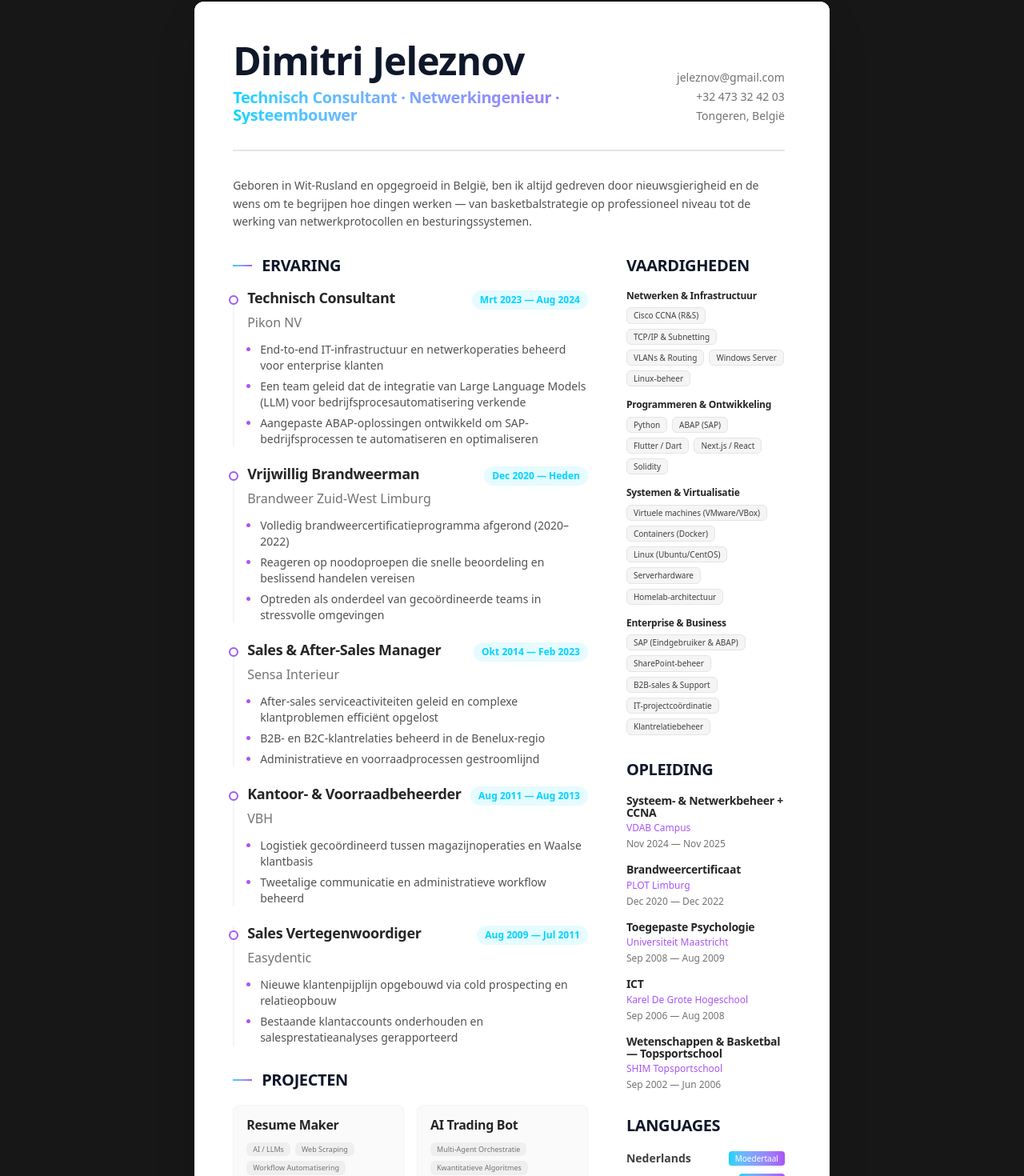
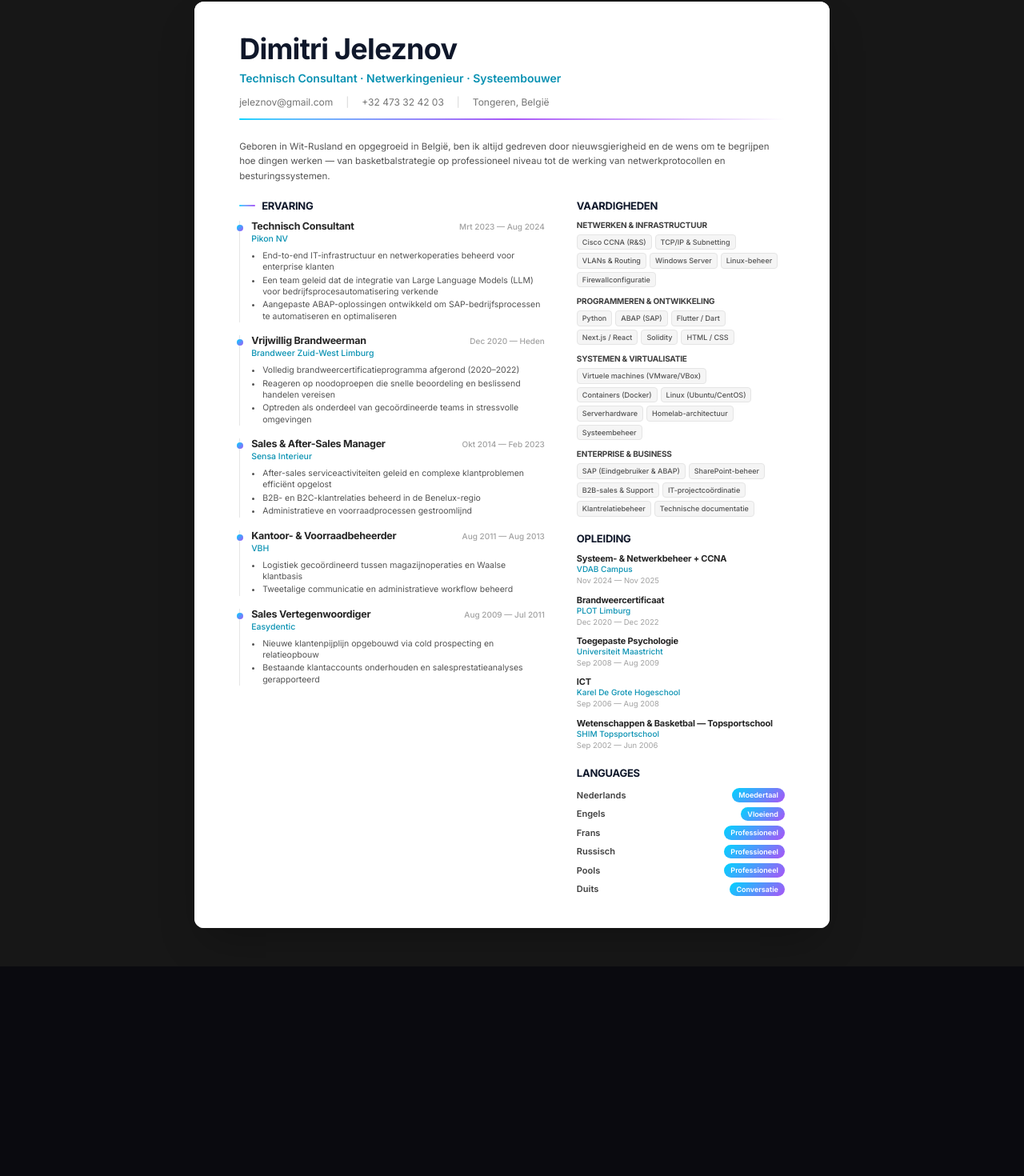
Before and after one commit to Albiniu5/ResumeWebsite, a Next.js app: page /resume in a window 1280 px wide. Shown: the part 122-1592 px from the top of the page at 80% size. After the commit the page ends 1330 px from the top, so only its background shows below. Built offline with nearby package versions, Linux system fonts and the light colour scheme.

Commit message:
fix: remove projects and polish CV design

```diff
--- a/src/app/resume/ResumeContent.tsx
+++ b/src/app/resume/ResumeContent.tsx
@@ -14,7 +14,6 @@ export default function ResumeContent() {
         aboutData,
         skillsData,
         experienceData,
-        projectsData,
         educationData,
         languagesData,
         ui
@@ -29,8 +28,9 @@ export default function ResumeContent() {
     });
 
     return (
-        <div className="min-h-screen bg-neutral-900 py-12 px-4 selection:bg-[#00d4ff]/30 selection:text-white">
-            <div className="max-w-4xl mx-auto mb-8 flex items-center justify-between">
+        <div className="min-h-screen bg-neutral-900 py-12 px-4 selection:bg-[#00d4ff]/30 selection:text-white print:bg-white print:p-0 print:m-0">
+            {/* Toolbar — hidden on print */}
+            <div className="max-w-4xl mx-auto mb-8 flex items-center justify-between print:hidden">
                 <Link
                     href="/"
                     className="flex items-center gap-2 text-gray-400 hover:text-white transition-colors"
@@ -45,105 +45,88 @@ export default function ResumeContent() {
                 </button>
             </div>
 
-            {/* A4 Print Container */}
-            <div className="max-w-[210mm] mx-auto bg-white rounded-xl shadow-2xl overflow-hidden print:shadow-none print:w-[210mm] print:h-[297mm]">
+            {/* ───── A4 Page ───── */}
+            <div className="max-w-[210mm] mx-auto bg-white rounded-xl shadow-2xl overflow-hidden print:shadow-none print:rounded-none">
                 <div
                     ref={componentRef}
-                    className="w-[210mm] min-h-[297mm] bg-white text-neutral-900 p-12 pr-14 box-border font-sans"
-                    style={{ WebkitPrintColorAdjust: 'exact', printColorAdjust: 'exact' }}
+                    className="w-[210mm] min-h-[297mm] bg-white text-neutral-800 px-14 py-10 box-border"
+                    style={{ fontFamily: "'Inter', 'Segoe UI', sans-serif", WebkitPrintColorAdjust: 'exact', printColorAdjust: 'exact' }}
                 >
-                    {/* Header */}
-                    <div className="border-b-2 border-neutral-200 pb-8 mb-8 flex justify-between items-end">
-                        <div className="flex-1">
-                            <h1 className="text-5xl font-extrabold text-[#0f172a] mb-2 tracking-tight">
-                                {siteConfig.name}
-                            </h1>
-                            <h2 className="text-xl font-medium text-transparent bg-clip-text bg-gradient-to-r from-[#00d4ff] to-[#a855f7]">
-                                {siteConfig.hero.subtitle}
-                            </h2>
+                    {/* ── Header ── */}
+                    <header className="mb-6">
+                        <h1 className="text-4xl font-extrabold text-[#0f172a] tracking-tight leading-none">
+                            {siteConfig.name}
+                        </h1>
+                        <p className="text-sm font-semibold mt-1.5" style={{ color: '#0891b2' }}>
+                            {siteConfig.hero.subtitle}
+                        </p>
+                        <div className="flex items-center gap-4 mt-3 text-xs text-neutral-500">
+                            <span>{siteConfig.email}</span>
+                            <span className="text-neutral-300">|</span>
+                            <span>{siteConfig.phone}</span>
+                            <span className="text-neutral-300">|</span>
+                            <span>{siteConfig.location}</span>
                         </div>
-                        <div className="text-right text-sm text-neutral-500 space-y-1">
-                            <p>{siteConfig.email}</p>
-                            <p>{siteConfig.phone}</p>
-                            <p>{siteConfig.location}</p>
-                        </div>
-                    </div>
+                        <div className="mt-3 h-[2px] w-full bg-gradient-to-r from-[#00d4ff] via-[#a855f7] to-transparent rounded-full" />
+                    </header>
 
-                    {/* Summary */}
-                    <div className="mb-8">
-                        <p className="text-neutral-600 leading-relaxed text-sm">
+                    {/* ── Summary ── */}
+                    <section className="mb-5">
+                        <p className="text-[11.5px] leading-relaxed text-neutral-600">
                             {aboutData.paragraphs[0]}
                         </p>
-                    </div>
+                    </section>
 
-                    <div className="grid grid-cols-3 gap-12">
-                        {/* Main Content (Left: 2 Cols) */}
-                        <div className="col-span-2 space-y-8">
+                    {/* ── Two-column body ── */}
+                    <div className="grid grid-cols-[1fr_260px] gap-10">
+
+                        {/* ═══ LEFT COLUMN ═══ */}
+                        <div className="space-y-5">
 
                             {/* Experience */}
                             <section>
-                                <h3 className="text-xl font-bold text-[#0f172a] mb-5 uppercase tracking-wider flex items-center gap-3">
-                                    <span className="w-6 h-[2px] bg-gradient-to-r from-[#00d4ff] to-[#a855f7]"></span>
+                                <h3 className="text-[13px] font-bold text-[#0f172a] uppercase tracking-[0.15em] mb-3 flex items-center gap-2">
+                                    <span className="w-5 h-[2px] bg-gradient-to-r from-[#00d4ff] to-[#a855f7] rounded-full" />
                                     {ui.nav.experience}
                                 </h3>
-                                <div className="space-y-6">
+                                <div className="space-y-4">
                                     {experienceData.map((exp: any, i: number) => (
-                                        <div key={i} className="relative pl-4 border-l-2 border-neutral-100">
-                                            <div className="absolute w-3 h-3 bg-white border-2 border-[#a855f7] rounded-full -left-[7.5px] top-1.5" />
-                                            <div className="flex justify-between items-baseline mb-1">
-                                                <h4 className="font-bold text-neutral-800 text-lg">{exp.role}</h4>
-                                                <span className="text-xs font-semibold text-[#00d4ff] bg-[#00d4ff]/10 px-2.5 py-1 rounded-full">{exp.period}</span>
+                                        <div key={i} className="relative pl-3.5 border-l border-neutral-200">
+                                            <div className="absolute w-2 h-2 rounded-full -left-[4.5px] top-[5px]" style={{ background: 'linear-gradient(135deg, #00d4ff, #a855f7)' }} />
+                                            <div className="flex justify-between items-baseline">
+                                                <h4 className="text-[12.5px] font-bold text-neutral-800">{exp.role}</h4>
+                                                <span className="text-[10px] font-medium text-neutral-400 whitespace-nowrap ml-2">{exp.period}</span>
                                             </div>
-                                            <div className="text-neutral-500 font-medium mb-3">{exp.company}</div>
-                                            <ul className="text-sm text-neutral-600 space-y-1.5 list-disc pl-4 marker:text-[#a855f7]">
-                                                {exp.achievements.slice(0, 3).map((achievement: string, j: number) => (
-                                                    <li key={j}>{achievement}</li>
+                                            <p className="text-[10.5px] font-medium mb-1.5" style={{ color: '#0891b2' }}>{exp.company}</p>
+                                            <ul className="text-[10.5px] text-neutral-600 space-y-0.5 list-disc pl-3.5">
+                                                {exp.achievements.slice(0, 3).map((a: string, j: number) => (
+                                                    <li key={j} className="leading-snug">{a}</li>
                                                 ))}
                                             </ul>
                                         </div>
                                     ))}
                                 </div>
                             </section>
-
-                            {/* Projects Showcase */}
-                            <section>
-                                <h3 className="text-xl font-bold text-[#0f172a] mb-5 uppercase tracking-wider flex items-center gap-3">
-                                    <span className="w-6 h-[2px] bg-gradient-to-r from-[#00d4ff] to-[#a855f7]"></span>
-                                    {ui.nav.projects}
-                                </h3>
-                                <div className="grid grid-cols-2 gap-4">
-                                    {projectsData.slice(0, 4).map((project: any, i: number) => (
-                                        <div key={i} className="bg-neutral-50 p-4 rounded-lg border border-neutral-100">
-                                            <h4 className="font-bold text-neutral-800 mb-1">{project.title}</h4>
-                                            <p className="text-[11px] leading-snug text-neutral-500 mb-2 line-clamp-2">{project.description}</p>
-                                            <div className="flex flex-wrap gap-1.5">
-                                                {project.technologies.slice(0, 3).map((t: string, j: number) => (
-                                                    <span key={j} className="text-[9px] font-medium text-neutral-500 bg-neutral-200/50 px-2 py-0.5 rounded-md">
-                                                        {t}
-                                                    </span>
-                                                ))}
-                                            </div>
-                                        </div>
-                                    ))}
-                                </div>
-                            </section>
                         </div>
 
-                        {/* Sidebar (Right: 1 Col) */}
-                        <div className="col-span-1 space-y-8">
+                        {/* ═══ RIGHT COLUMN ═══ */}
+                        <div className="space-y-5">
 
                             {/* Skills */}
                             <section>
-                                <h3 className="text-xl font-bold text-[#0f172a] mb-5 uppercase tracking-wider">
+                                <h3 className="text-[13px] font-bold text-[#0f172a] uppercase tracking-[0.15em] mb-3">
                                     {ui.nav.skills}
                                 </h3>
-                                <div className="space-y-4 text-sm">
+                                <div className="space-y-3">
                                     {skillsData.slice(0, 4).map((category: any) => (
                                         <div key={category.category}>
-                                            <h4 className="text-xs font-bold text-neutral-800 mb-2">{category.category}</h4>
-                                            <div className="flex flex-wrap gap-1.5">
-                                                {category.skills.slice(0, 5).map((skill: string) => (
-                                                    <span key={skill} className="text-[10px] font-medium text-neutral-700 bg-neutral-100 px-2 py-0.5 rounded-md border border-neutral-200">
+                                            <h4 className="text-[10px] font-bold text-neutral-700 mb-1.5 uppercase tracking-wide">{category.category}</h4>
+                                            <div className="flex flex-wrap gap-1">
+                                                {category.skills.slice(0, 6).map((skill: string) => (
+                                                    <span
+                                                        key={skill}
+                                                        className="text-[9px] font-medium text-neutral-600 bg-neutral-100 px-1.5 py-0.5 rounded border border-neutral-200"
+                                                    >
                                                         {skill}
                                                     </span>
                                                 ))}
@@ -155,15 +138,15 @@ export default function ResumeContent() {
 
                             {/* Education */}
                             <section>
-                                <h3 className="text-xl font-bold text-[#0f172a] mb-5 uppercase tracking-wider">
+                                <h3 className="text-[13px] font-bold text-[#0f172a] uppercase tracking-[0.15em] mb-3">
                                     {ui.nav.education}
                                 </h3>
-                                <div className="space-y-4">
+                                <div className="space-y-2.5">
                                     {educationData.map((edu: any, i: number) => (
                                         <div key={i}>
-                                            <h4 className="font-bold text-neutral-800 text-sm mb-1">{edu.degree}</h4>
-                                            <p className="text-xs text-[#a855f7] font-medium mb-1">{edu.institution}</p>
-                                            <p className="text-xs text-neutral-500">{edu.period}</p>
+                                            <h4 className="text-[11px] font-bold text-neutral-800 leading-tight">{edu.degree}</h4>
+                                            <p className="text-[10px] font-medium" style={{ color: '#0891b2' }}>{edu.institution}</p>
+                                            <p className="text-[9.5px] text-neutral-400">{edu.period}</p>
                                         </div>
                                     ))}
                                 </div>
@@ -171,35 +154,34 @@ export default function ResumeContent() {
 
                             {/* Languages */}
                             <section>
-                                <h3 className="text-xl font-bold text-[#0f172a] mb-5 uppercase tracking-wider">
+                                <h3 className="text-[13px] font-bold text-[#0f172a] uppercase tracking-[0.15em] mb-3">
                                     Languages
                                 </h3>
-                                <div className="space-y-2">
+                                <div className="space-y-1.5">
                                     {languagesData.map((lang: any) => (
-                                        <div key={lang.name} className="flex justify-between items-center text-sm">
-                                            <span className="font-semibold text-neutral-700">{lang.name}</span>
-                                            <span className="text-[10px] font-medium text-white bg-gradient-to-r from-[#00d4ff] to-[#a855f7] px-2 py-0.5 rounded shadow-sm">{lang.level}</span>
+                                        <div key={lang.name} className="flex justify-between items-center">
+                                            <span className="text-[11px] font-semibold text-neutral-700">{lang.name}</span>
+                                            <span
+                                                className="text-[9px] font-semibold text-white px-2 py-0.5 rounded-full"
+                                                style={{ background: 'linear-gradient(135deg, #00d4ff, #a855f7)' }}
+                                            >
+                                                {lang.level}
+                                            </span>
                                         </div>
                                     ))}
                                 </div>
                             </section>
-
                         </div>
                     </div>
                 </div>
             </div>
 
+            {/* Print overrides */}
             <style>{`
                 @media print {
-                    @page {
-                        size: A4;
-                        margin: 0mm;
-                    }
-                    body {
-                        background: transparent;
-                        -webkit-print-color-adjust: exact !important;
-                        print-color-adjust: exact !important;
-                    }
+                    @page { size: A4; margin: 0; }
+                    body { background: white !important; }
+                    .print\\:hidden { display: none !important; }
                 }
             `}</style>
         </div>
```
